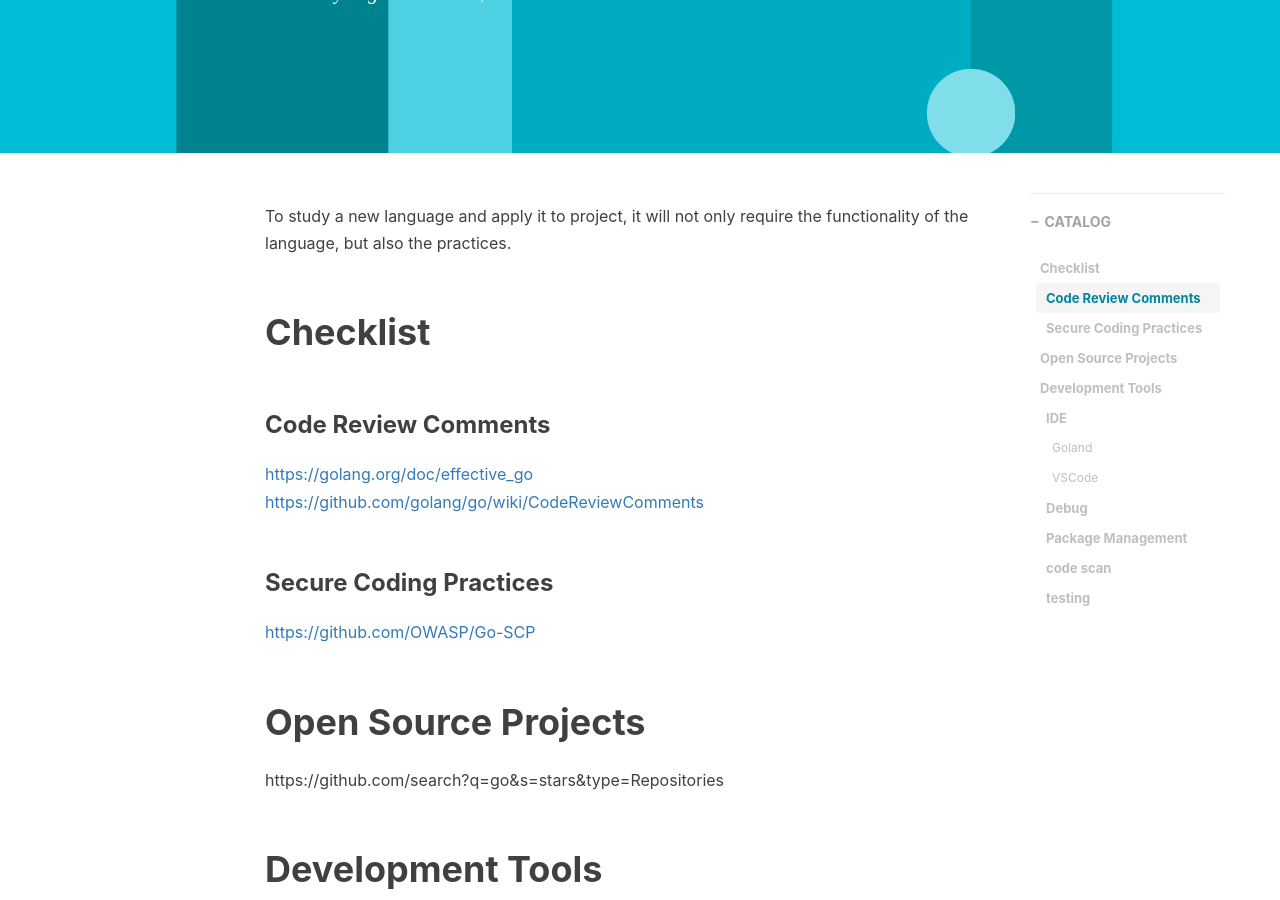
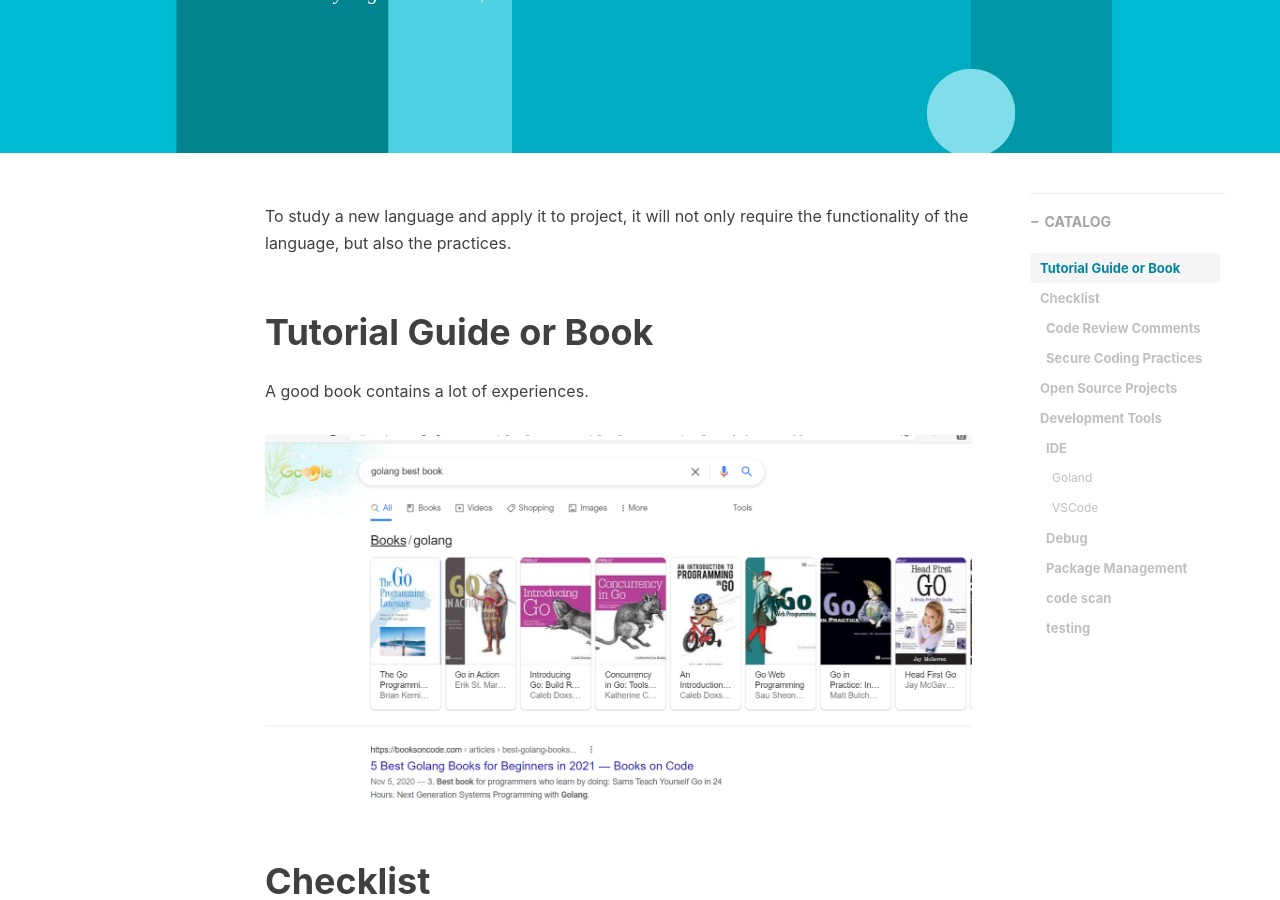
Before and after one commit to sagerenn/sageren.github.io, a Jekyll site: the page built from _posts/2021-06-21-golang.md, in a window 1280 px wide and 900 px high, scrolled down 364 px. Built offline with Jekyll 4.4.1, drawn with Linux system fonts in a browser that asks for light colours; nearby versions of some CDN libraries; comment, search, counter and statistics services are not loaded.

Commit message:
add golang book

```diff
--- a/_posts/2021-06-21-golang.md
+++ b/_posts/2021-06-21-golang.md
@@ -8,6 +8,12 @@ tags:
 ---
 
 To study a new language and apply it to project, it will not only require the functionality of the language, but also the practices.
+
+# Tutorial Guide or Book
+
+A good book contains a lot of experiences.
+
+![search golang book](/img/in-post/post-golang/sesarch_golang_book.png)
 
 # Checklist
 
```
Also changed, not shown: img/in-post/post-golang/sesarch_golang_book.png (added).
